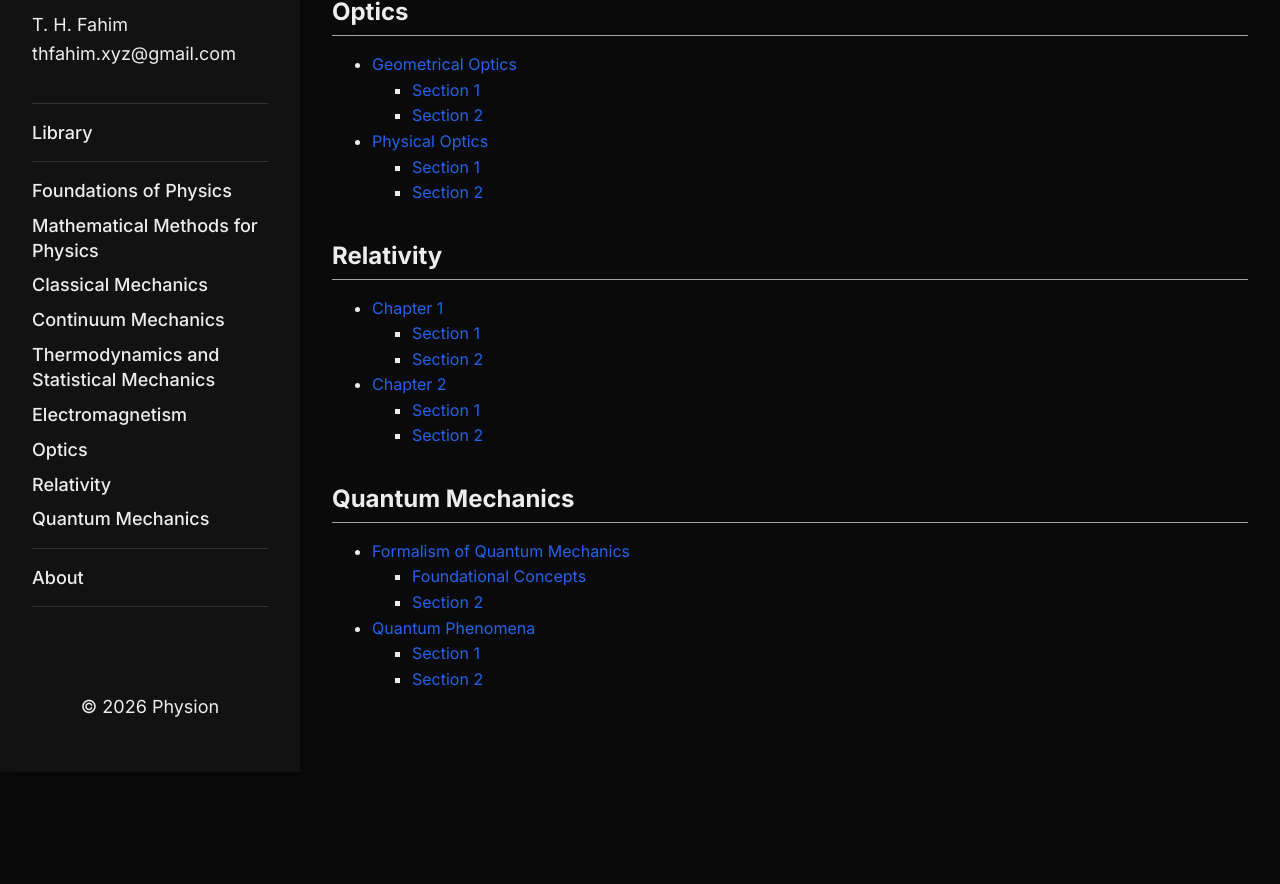
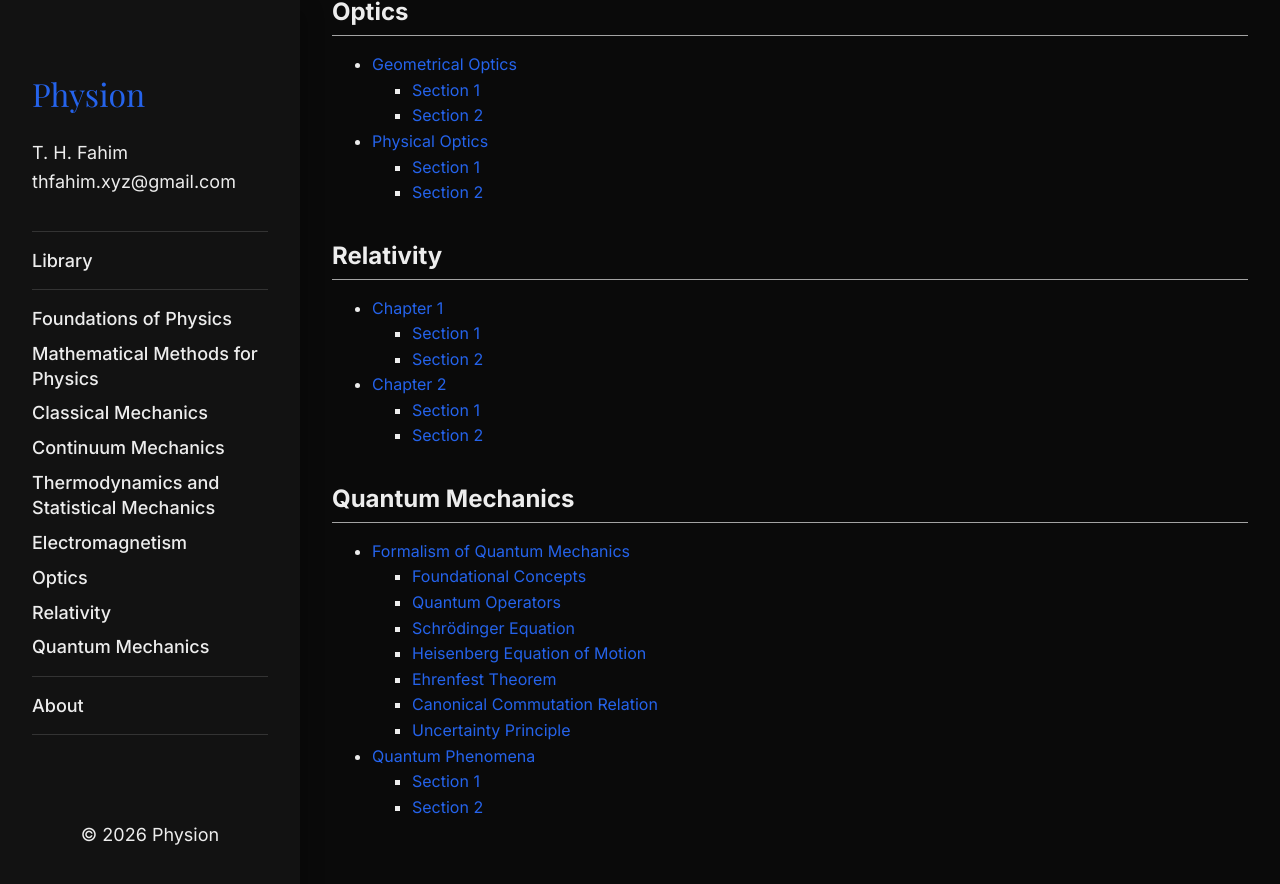
Before and after one commit to thfahim-xyz/physion, a Jekyll site: the page built from library.md, in a window 1280 px wide and 900 px high, scrolled down 2804 px. Shown: the top 884 px of the window. Built offline with Jekyll 4.4.1, drawn with Linux system fonts in a browser that asks for light colours; before the commit the page ends 3576 px from its top, so only the background shows below that.

Commit message:
Update Quantum Mechanics

```diff
--- a/_data/book_list.yml
+++ b/_data/book_list.yml
@@ -257,8 +257,18 @@ books:
         sections:
           - title: Foundational Concepts
             url: /books/qm/qm0/qm0-1
-          - title: Section 2
-            url: /books/qm/qm0/qm0-1
+          - title: Quantum Operators
+            url: /books/qm/qm0/qm0-2
+          - title: Schrödinger Equation
+            url: /books/qm/qm0/qm0-3
+          - title: Heisenberg Equation of Motion
+            url: /books/qm/qm0/qm0-4
+          - title: Ehrenfest Theorem
+            url: /books/qm/qm0/qm0-5
+          - title: Canonical Commutation Relation
+            url: /books/qm/qm0/qm0-6
+          - title: Uncertainty Principle
+            url: /books/qm/qm0/qm0-7
 
       - title: Quantum Phenomena
         url: /books/qm/qm0/qm1-0
```
Also changed, not shown: books/qm/qm0/qm0-2.md (added, +55 -0 lines), books/qm/qm0/qm0-3.md (added, +37 -0 lines), books/qm/qm0/qm0-4.md (added, +20 -0 lines), books/qm/qm0/qm0-5.md (added, +13 -0 lines), books/qm/qm0/qm0-6.md (added, +22 -0 lines), books/qm/qm0/qm0-7.md (added, +40 -0 lines).
